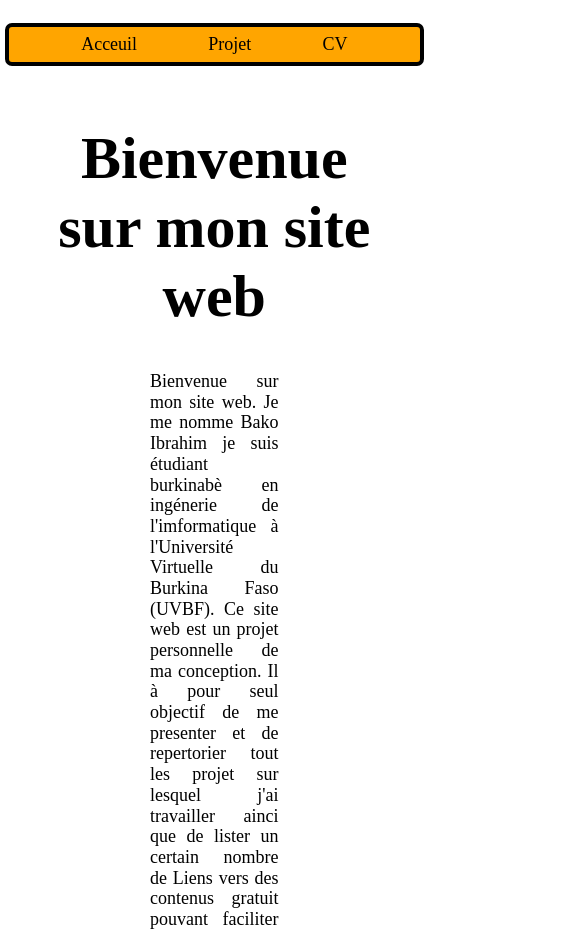
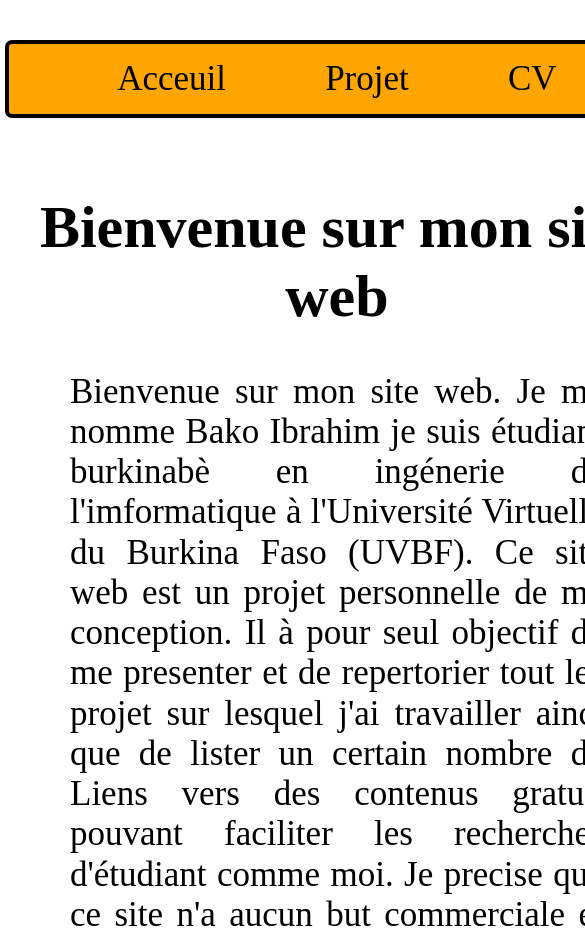
Before and after one commit to Ibrahim2588/Bako_Web_site, a plain HTML site: page index.html in a window 390 px wide. Shown: the top 929 px of the page, 585 px wide, since content can reach past the window. Drawn offline with Linux system fonts and the light colour scheme.

Commit message:
site finale 1.3

```diff
--- a/file.css
+++ b/file.css
@@ -6,12 +6,12 @@ body {
 	padding: 0px;
 	background: white;
 	display: grid;
-	grid-template-columns: 1fr;
+	grid-template-columns: 1fr 1fr;
 	grid-template-rows: 1fr;
 }
 
 p, li, a, ul, ol {
-	font-size: 40px;
+	font-size: 16px;
 }
 
 strong {
@@ -41,7 +41,7 @@ strong {
 	box-sizing: content-box;
 	width: auto;
 	height: auto;
-	padding: 10px;
+	padding: 8px;
 }
 
 #menu li {
@@ -107,12 +107,11 @@ strong {
 
 #acceuil_body #section_1 p{
 	text-align: justify;
-	padding: 0px 30px 0px 30px;
+	padding: 0px 100px 0px 100px;
 }
 
 #acceuil_body #section_2 h2 {
 	text-align: center;
-	font-size: 50px;
 }
 
 #acceuil_body #section_3 {
@@ -244,7 +243,7 @@ strong {
 	}
 
 	p, li, a, ul, ol {
-		font-size: 18px;
+		font-size: 35px;
 	}
 
 	strong {
@@ -273,7 +272,7 @@ strong {
 		box-sizing: content-box;
 		width: auto;
 		height: auto;
-		padding: 7px;
+		padding: 15px;
 	}
 
 	#menu li {
@@ -326,28 +325,30 @@ strong {
 	/*----------------------------------------*/
 	/* Contenue de la page Acceuil */
 	#acceuil_body {
-		padding-left: 50px;
-		padding-right: 50px;
+		padding-left: 20px;
+		padding-right: 20px;
 		padding-bottom: 10px;
 		box-sizing: border-box;
 	}
 
 	#acceuil_body h1 {
 		text-align: center;
+		font-size: 60px;
 	}
 
 	#acceuil_body #section_1 p{
 		text-align: justify;
-		padding: 0px 100px 0px 100px;
+		padding: 0px 50px 0px 50px;
 	}
 
 	#acceuil_body #section_2 h2 {
 		text-align: center;
+		font-size: 50px;
 	}
 
 	#acceuil_body #section_3 {
 		display: grid;
-		grid-template-columns: 1fr 1fr;
+		grid-template-columns: 1fr;
 		grid-template-rows: 1fr 1fr;
 		align-content: stretch;
 		gap: 20px 20px;
@@ -364,6 +365,7 @@ strong {
 	#acceuil_body #section_3 .titre_liens {
 		font-size: 20px;
 		font-weight: bold;
+		font-size: 40px;
 	}
 
 	/*----------------------------------------*/
@@ -431,7 +433,7 @@ strong {
 	#projet {
 		padding: 50px;
 		display: grid;
-		grid-template-columns: 1fr 1fr;
+		grid-template-columns: 1fr;
 		grid-template-rows: 1fr 1fr;
 		gap: 10px 10px;
 	}
```
